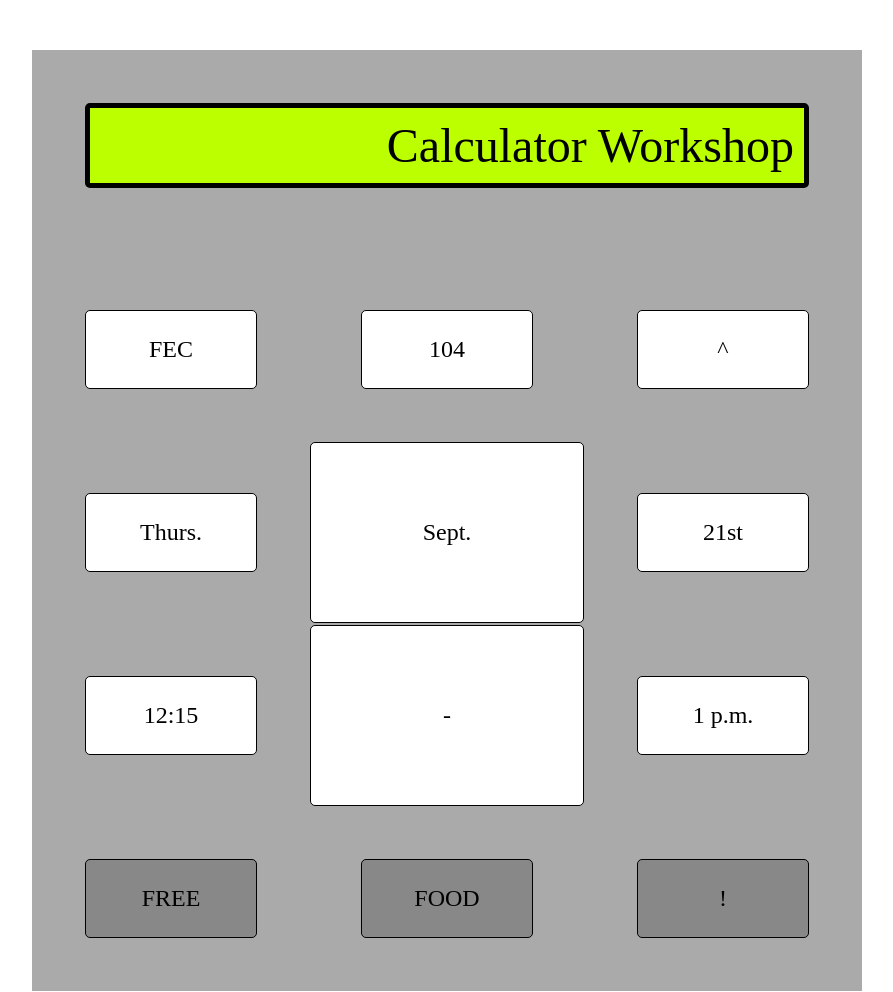
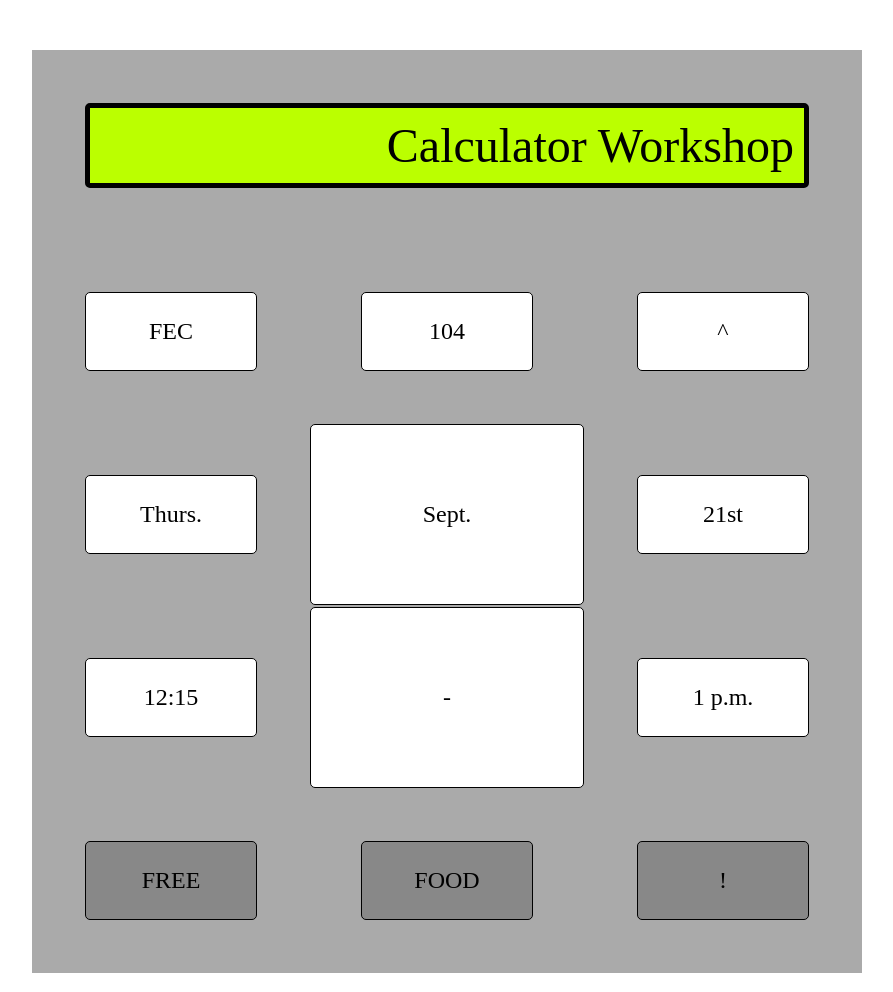
Before and after one commit to usmasc/calcWorkshopFlyer, a plain HTML site: page index.htm in a window 1280 px wide. Shown: the whole page, without its empty margins (26-919 px from the left). Drawn offline with Linux system fonts and the light colour scheme.

Commit message:
Update index.htm

```diff
--- a/index.htm
+++ b/index.htm
@@ -4,7 +4,7 @@
 </head>
 <body>
 <table class="outsideBox">
-  <tr><td colspan=3><div class ="display">Calculator Workshop</div><br>
+  <tr><td colspan=3><div class ="display">Calculator Workshop</div></td></tr>
   <tr> <td><div class ="button">FEC</div></td> <td><div class="button">104</div></td> <td><div class="button"> ^ </div></td> </tr>
   <tr> <td><div class ="button">Thurs.</div></td> <td class="button">Sept.</div></td> <td><div class="button">21st</div></td> </tr>
   <tr> <td><div class ="button">12:15</div></td>  <td class="button"> - </div></td> <td><div class="button">1 p.m.</div></td> </tr>
```
